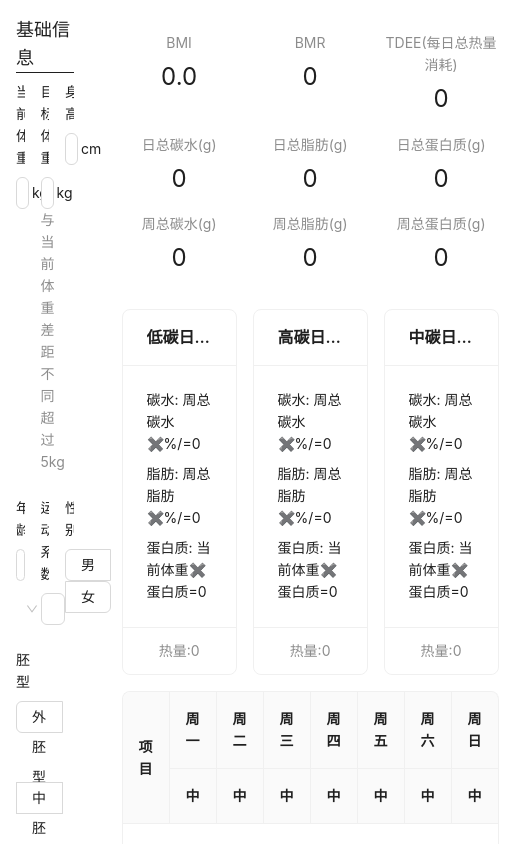
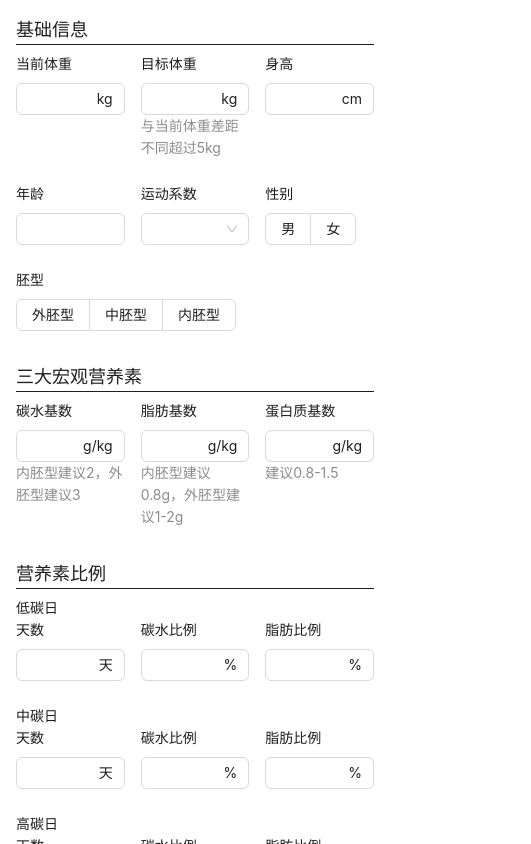
Before and after one commit to MarMomento/training-dev, a Next.js app: page / in a window 390 px wide. Shown: the top 844 px of the page, 531 px wide, since content can reach past the window. Built offline with nearby package versions, Linux system fonts and the light colour scheme; what @ant-design/nextjs-registry would draw is missing.

Commit message:
feat: responsive

```diff
--- a/app/page.tsx
+++ b/app/page.tsx
@@ -311,8 +311,8 @@ export default function Home() {
 
   return (
     <div id="app">
-      <div className="flex">
-        <aside className="w-md">
+      <div className="flex max-md:flex-col">
+        <aside className="md:w-md max-md:flex-1">
           <Form
             form={form}
             onFieldsChange={() => {
@@ -538,9 +538,8 @@ export default function Home() {
             ))}
           </div>
           <div>
-            <List
-              grid={{ gutter: 16, column: 3 }}
-              dataSource={[
+            <div className="grid grid-cols-3 gap-4 pb-4 max-md:grid-cols-1">
+              {[
                 {
                   title: "低碳日",
                   carbohydrateRatio: lowCarbohydrateRatio,
@@ -559,8 +558,7 @@ export default function Home() {
                   fatRatio: highFatRatio,
                   days: highDays,
                 },
-              ]}
-              renderItem={(item) => {
+              ].map((item) => {
                 const carbohydrate =
                   Math.round(
                     (nutritionStat.weekCarbohydrate * item.carbohydrateRatio) /
@@ -573,8 +571,8 @@ export default function Home() {
                   ) || 0;
                 const protein = weight * proteinBase || 0;
                 return (
-                  <List.Item>
                   <Card
+                    key={item.title}
                     title={`${item.title}(${item.days || 0}天)`}
                     actions={[
                       <div key={item.title}>
@@ -596,10 +594,9 @@ export default function Home() {
                       </div>
                     </div>
                   </Card>
-                  </List.Item>
                 );
-              }}
-            />
+              })}
+            </div>
           </div>
           <div>
             <Table
```
Lines whose indentation alone changed are shown as unchanged.
